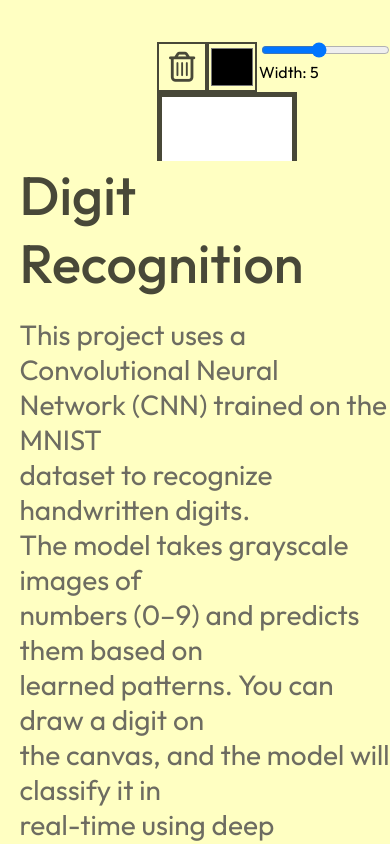
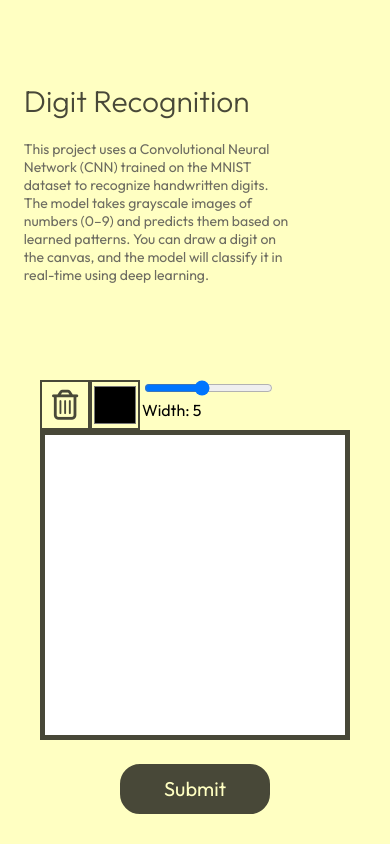
Before and after one commit to PHOX-9/Digit-Recognition, a plain HTML site: page index.html in a window 390 px wide. Drawn offline with nearby package versions, Linux system fonts and the light colour scheme.

Commit message:
Mobile UI Changes

```diff
--- a/script.js
+++ b/script.js
@@ -5,8 +5,13 @@ const output = document.getElementById("sliderValue");
 const enter = document.getElementById("enter");
 const pred = document.getElementById("prediction");
 
-mycanvas.height = window.innerHeight / 1.5;
-mycanvas.width = window.innerWidth / 3;
+if (window.innerWidth <= 600) {
+  mycanvas.height = 300;
+  mycanvas.width = 300;
+} else {
+  mycanvas.height = 450;
+  mycanvas.width = 450;
+}
 
 let drawing = false;
 let posX = 0;
--- a/style.css
+++ b/style.css
@@ -122,6 +122,43 @@ body {
 /*For smaller screens*/
 
 @media only screen and (max-width: 600px) {
+  #header {
+    flex-direction: column;
+  }
 
+  #heading {
+    font-size: 30px;
+    font-weight: 300;
+    margin-bottom: 20px;
+    color: #484838;
+  }
 
+  #subtext {
+    font-size: 14px;
+    color: #6d6c61;
+  }
+
+  .head {
+    position: fixed;
+    margin-top: -300px;
+  }
+
+  #prediction {
+    margin-top: 10px;
+    font-size: large;
+    font-weight: 500;
+  }
+  .col1 {
+    flex-direction: column;
+    flex-basis: 50%;
+    margin-top: 40vh;
+    margin-left: -20vw;
+    justify-content: center;
+    align-items: center;
+  }
+
+  .col2 {
+    flex-direction: column;
+    flex-basis: 50%;
+  }
 }
```
